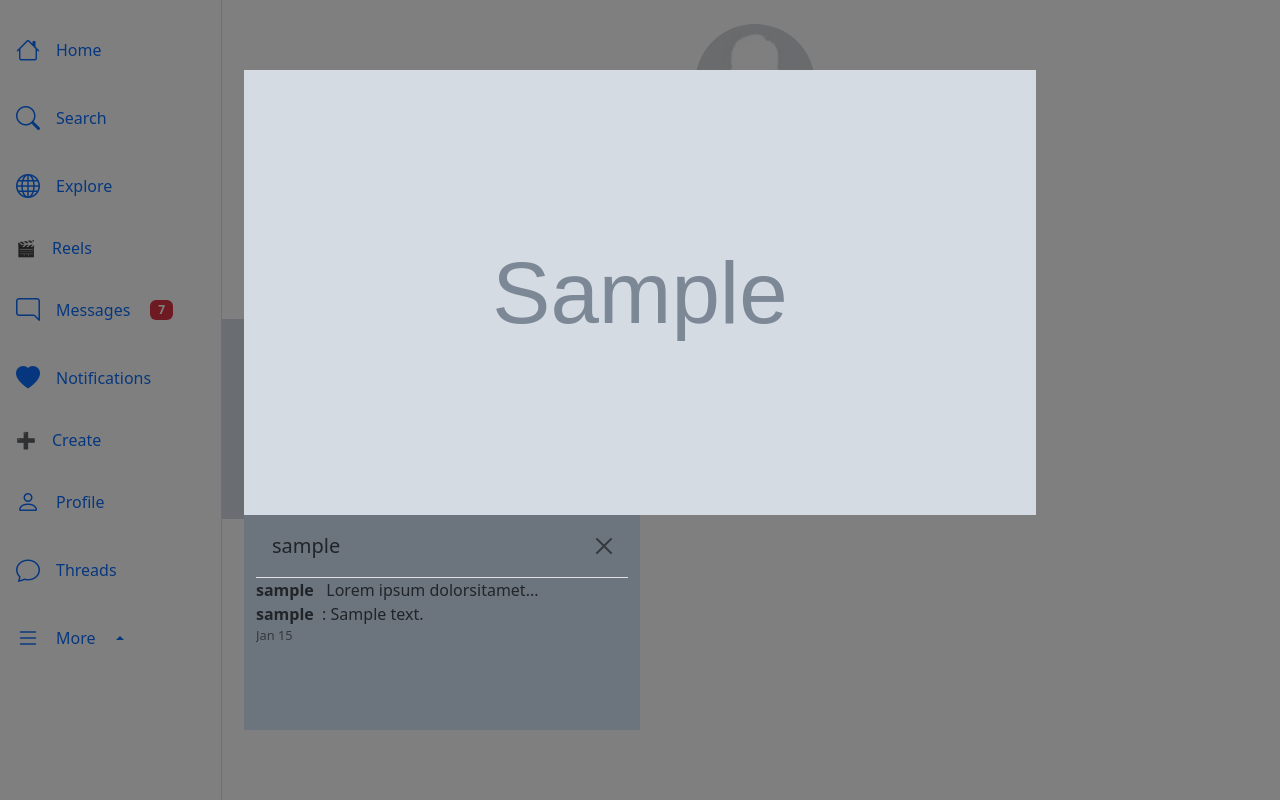
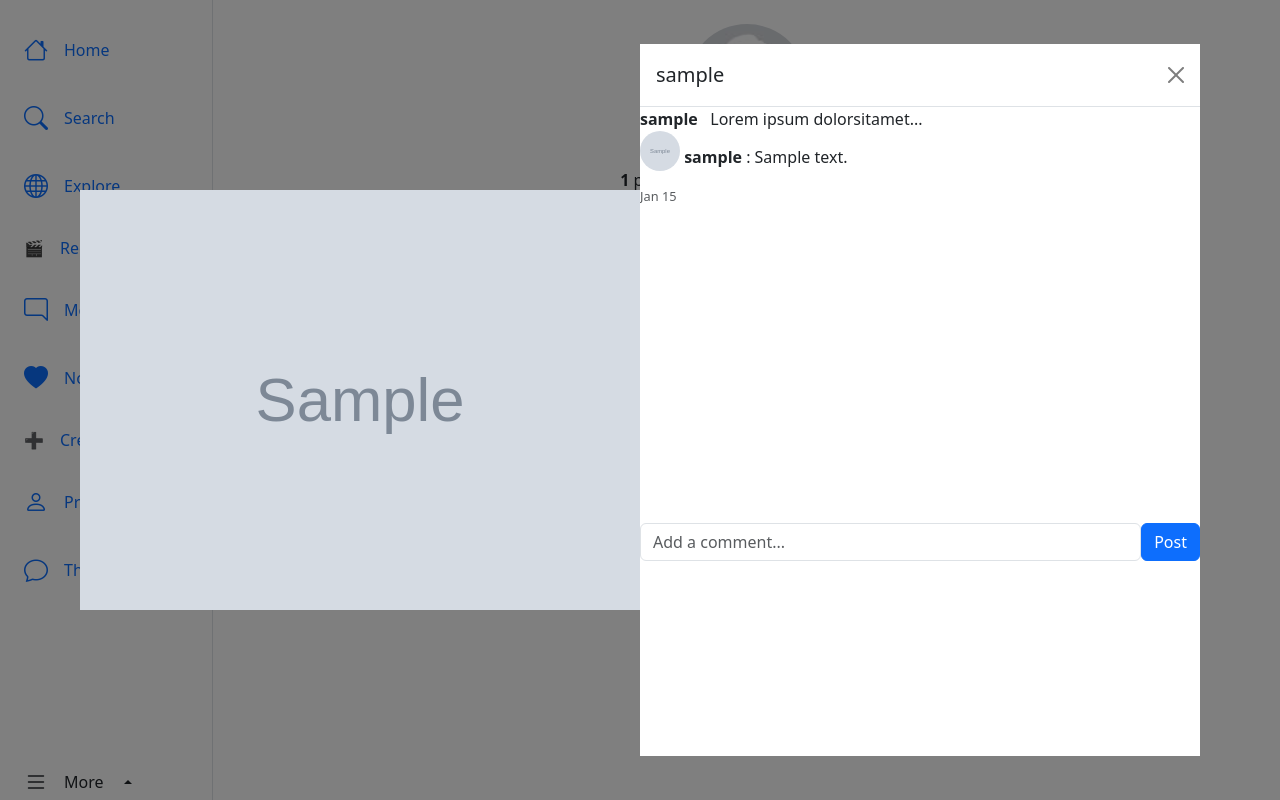
Before and after one commit to Viyashv/SocialMedia, a Django app: template mediaGram/socialMedia/templates/profile.html in a window 1280 px wide, after a click that opens the changed part. Run offline with Django 3.2, Linux system fonts and the light colour scheme; the template is opened without the code that fills it: most values are stand-ins (such as "Sample title", 1, 10 or a date in 2020); grey boxes marked "Sample" are stand-in pictures.

Commit message:
Implement add comments to the post

```diff
--- a/mediaGram/socialMedia/static/index.css
+++ b/mediaGram/socialMedia/static/index.css
@@ -103,6 +103,49 @@ body {
     width: max-content !important;
 }
 .comment-sec {
-    height: 8rem !important;
+    height: 24.5rem !important;
     overflow-y: auto !important;
 }
+
+
+
+/* ==================================================================================================== */
+
+
+
+
+.modal-80 {
+    /* Make the dialog 80% of the viewport width/height */
+    width: 90vw !important;
+    max-width: 90vw !important;
+    height: 90vh !important;
+    max-height: 90vh !important;
+  }
+
+  .modal-80 .modal-content {
+    /* Ensure the modal content fills the entire dialog */
+    width: 100%;
+    height: 100%;
+    overflow: hidden; /* If you prefer scrolling, set overflow to auto */
+  }
+
+  .modal-80 .modal-body {
+    /* Use flex to nicely split the left/right columns */
+    display: flex;
+    flex-direction: row;
+    width: 100%;
+    height: 100%;
+  }
+
+  .modal-80 .left-col,
+  .modal-80 .right-col {
+    /* Each col gets 50% of available space if you want an even split */
+    width: 50%;
+    height: 100%;
+  }
+  .modal-80 .left-col img {
+    width: 100%;
+    height: 100%;
+    object-fit: contain; /* preserve aspect ratio, show entire image */
+    display: block;
+  }
--- a/mediaGram/socialMedia/templates/home.html
+++ b/mediaGram/socialMedia/templates/home.html
@@ -5,7 +5,7 @@
         {% include 'sidebar.html' %}
 
         <!-- Main Feed -->
-        <div class="p-4 col-lg-6 main-feed col-md-11 col-sm-11 col-10">
+        <div class="p-4 ps-1 col-lg-6 main-feed col-md-11 col-sm-11 col-10">
             <!-- Stories Row -->
             <div class="d-flex gap-3 overflow-auto mb-4 hide-scrollbar">
                 <div class="rounded-circle border border-2 border-danger p-2">
--- a/mediaGram/socialMedia/templates/profile.html
+++ b/mediaGram/socialMedia/templates/profile.html
@@ -71,45 +71,46 @@
                             {% for i in data %}
                             <div class="col-6 col-md-3 p-0">
                                 <a href="#" data-bs-toggle="modal" data-bs-target="#postModal{{ i.id }}">
-                                    <img src="{{ i.image.url }}" alt="Post {{i.id}}" class="img-fluid"
+                                    <img src="{{ i.image.url }}" alt="Post {{i.id}}" class="img-fluid" loading="lazy"
                                         style="width: 100% !important; height:-webkit-fill-available !important" />
                                 </a>
                             </div>
                             <!-- Modal for each post -->
+                            <!-- Modal -->
                             <div class="modal fade" id="postModal{{ i.id }}" tabindex="-1"
                                 aria-labelledby="postModalLabel{{ i.id }}" aria-hidden="true">
-                                <div class="modal-dialog modal-dialog-centered modal-lg">
+                                <!-- Use our custom class here -->
+                                <div class="modal-dialog modal-dialog-centered modal-80">
                                     <div class="modal-content bg-transparent border-0">
-                                        <!-- Modal body -->
                                         <div class="modal-body">
-                                            <div class="row">
-                                                <div class="col-md-6 p-0 ratio ratio-16x9">
-                                                    <!-- Larger version of the post image -->
-                                                    <img src="{{ i.image.url | default:'...' }}" alt="Post {{ i.id }}"
-                                                        class="img-fluid" style="object-fit: cover;" />
+                                            <!-- Left Column -->
+                                            <div class="left-col p-0">
+                                                <img src="{{ i.image.url|default:'...' }}" alt="Post {{ i.id }}"
+                                                    class="img-fluid" loading="lazy" />
                                             </div>
-                                                <div class="col-md-6 bg-secondary">
-                                                     <!-- Modal header -->
+
+                                            <!-- Right Column -->
+                                            <div class="right-col bg-white">
                                                 <div class="modal-header">
                                                     <h5 class="modal-title" id="postModalLabel{{ i.id }}">
-                                                            <!-- Optionally, display a title if you have one in your data object -->
-                                                            {{ i.user.username | default:"Post Title" }}
+                                                        {{ i.user.username|default:"Post Title" }}
                                                     </h5>
                                                     <button type="button" class="btn-close" data-bs-dismiss="modal"
                                                         aria-label="Close"></button>
                                                 </div>
-                                                    <!-- Example content. Replace with your actual data fields as needed. -->
-                                                    <strong>{{ i.user.username|default:"Title" }}
-                                                    </strong>
-                                                    <span>
-                                                        &nbsp; {{ i.caption | default:"Lorem ipsum dolorsitamet..." }}
-                                                    </span>
-                                                    <!-- Comments Section -->
+                                                <strong>{{ i.user.username|default:"Title" }}</strong>
+                                                <span>&nbsp; {{ i.caption|default:"Lorem ipsum dolorsitamet..."}}</span>
                                                 <div class="comments-section comment-sec">
                                                     {% for comment in i.comments.all %}
                                                     <div class="comment">
-                                                            <strong>{{ comment.user.username }}</strong>
-                                                            &nbsp;:
+                                                        {% if i.user.image and i.user.image.url %}
+                                                        <img src="{{i.user.image.url}}" alt="Profile Picture"
+                                                            class="rounded-circle mb-3" width="40" height="40" />
+                                                        {% else %}
+                                                        <img src="{% static 'placeholder/placeholder.jpg' %}" alt="..."
+                                                            class="rounded-circle mb-3" width="120" height="120" />
+                                                        {% endif %}
+                                                        <strong>{{ comment.user.username }}</strong>&nbsp;:
                                                         <span>{{ comment.content }}</span>
                                                         <div class="text-muted" style="font-size: 0.8em">
                                                             {{ comment.timestamp|date:"M d" }}
@@ -119,14 +120,19 @@
                                                     <p>No comments yet.</p>
                                                     {% endfor %}
                                                 </div>
+                                                <form method="POST" class="d-flex"
+                                                    action="{% url 'comment' %}?username={{ user.username }}&post_id={{ i.id }}">
+                                                    {% csrf_token %}
+                                                    <input class="form-control" id="comment" name="comment" rows="1"
+                                                        placeholder="Add a comment..." />
+                                                    <button type="submit" class="btn btn-primary">Post</button>
+                                                </form>
+                                            </div>
+                                        </div><!-- .modal-body -->
+                                    </div><!-- .modal-content -->
+                                </div><!-- .modal-dialog -->
+                            </div><!-- .modal -->
 
-                                                    <!-- You could also include additional data, comments, likes, etc. -->
-                                                </div>
-                                            </div>
-                                        </div>
-                                    </div>
-                                </div>
-                            </div>
                             <!-- End of modal -->
                             {% endfor %}
                             <!-- Add more as needed -->
--- a/mediaGram/socialMedia/templates/sidebar.html
+++ b/mediaGram/socialMedia/templates/sidebar.html
@@ -1,7 +1,7 @@
 <div class="d-flex p-0 justify-content-between">
     <!-- Sidebar -->
-    <div class="sidebar border-end d-flex flex-column pe-3">
-        <ul class="nav flex-column gap-3 justify-content-center mt-4 pe-3">
+    <div class="sidebar border-end d-flex flex-column px-2">
+        <ul class="nav flex-column gap-3 justify-content-center mt-4">
             <li class="w-max-content"><a href="/" class="nav-link d-flex align-items-center gap-3">
                     <i class="bi bi-house fs-4"></i> <span>Home</span>
                 </a></li>
@@ -29,8 +29,9 @@
             <li class="w-max-content"><a href="#" class="nav-link d-flex align-items-center gap-3">
                     <i class="bi bi-chat fs-4"></i> <span>Threads</span>
                 </a></li>
-            <li class="nav-item dropdown dropup">
-                <a class="nav-link dropdown-toggle d-flex align-items-center gap-3" href="#" role="button" data-bs-toggle="dropdown"
+            </ul>
+            <div class="nav-link dropdown dropup mt-auto">
+                <a class="nav-link dropdown-toggle d-flex align-items-center gap-3 px-3" href="#" role="button" data-bs-toggle="dropdown"
                     aria-expanded="false">
                     <i class="bi bi-list fs-4"></i> <span>More</span>
                 </a>
@@ -42,6 +43,5 @@
                     <li><a class="dropdown-item" href="{% url 'register' %}">Register</a></li>
                     {% endif %}
                 </ul>
-            </li>
-        </ul>
+            </div>
     </div>
--- a/mediaGram/socialMedia/url.py
+++ b/mediaGram/socialMedia/url.py
@@ -24,4 +24,5 @@ urlpatterns = [
     path('logout/',logoutUser,name="logout"),
     path('profile/',usereProfiile , name="profile"),
     path('verify_email/',verify_email, name="verify_email"),
+    path('comment/',comment, name="comment"),
 ]
```
Also changed, not shown: mediaGram/socialMedia/templates/modal.txt (added, +56 -0 lines), mediaGram/socialMedia/views.py (+8 -0 lines). Lines whose indentation alone changed are shown as unchanged.
